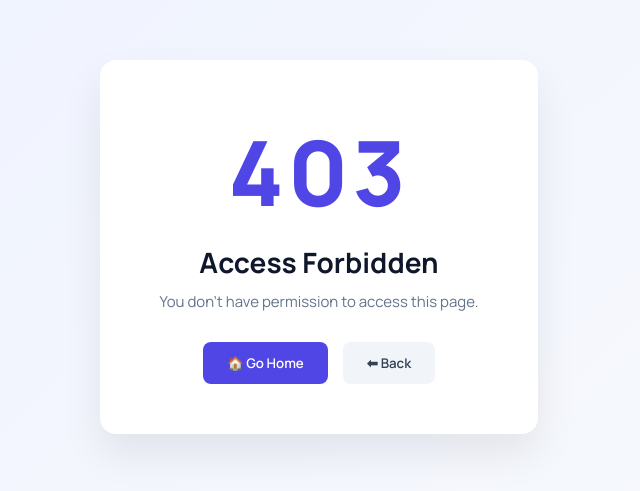
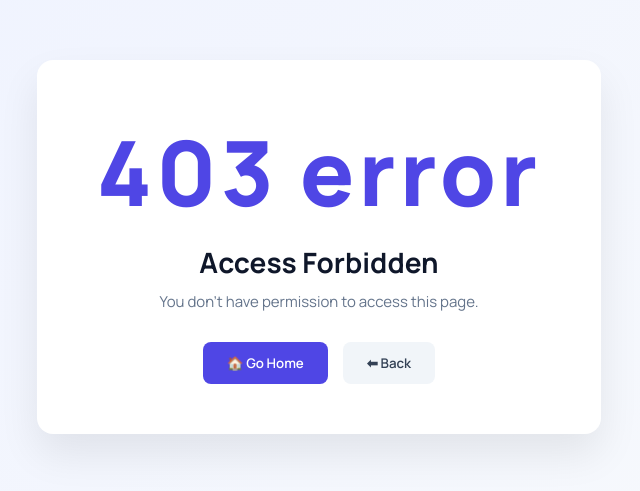
Before and after one commit to dixitgauravkumar69/Compiler_Testcase, an Angular app: page /403 in a window 1280 px wide. Shown: the part 153-644 px from the top of the page, without its empty margins (321-961 px from the left). Built offline with nearby package versions, Linux system fonts and the light colour scheme.

Commit message:
Add 'error' class to 403 error code

```diff
--- a/src/app/Components/access-denied/access-denied.html
+++ b/src/app/Components/access-denied/access-denied.html
@@ -1,7 +1,7 @@
 <div class="error-container">
   <div class="error-card">
 
-    <div class="error-code">403</div>
+    <div class="error-code">403 error</div>
 
     <h1>Access Forbidden</h1>
     <p>You don’t have permission to access this page.</p>
```
